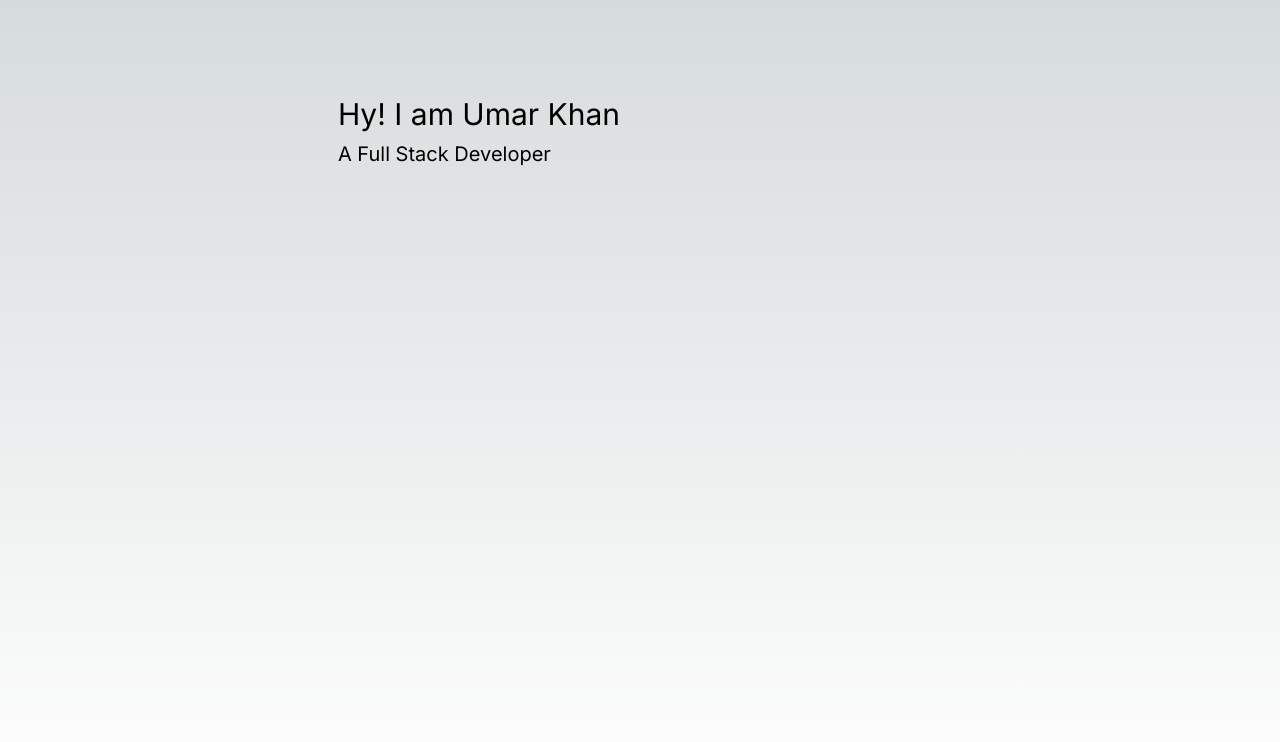
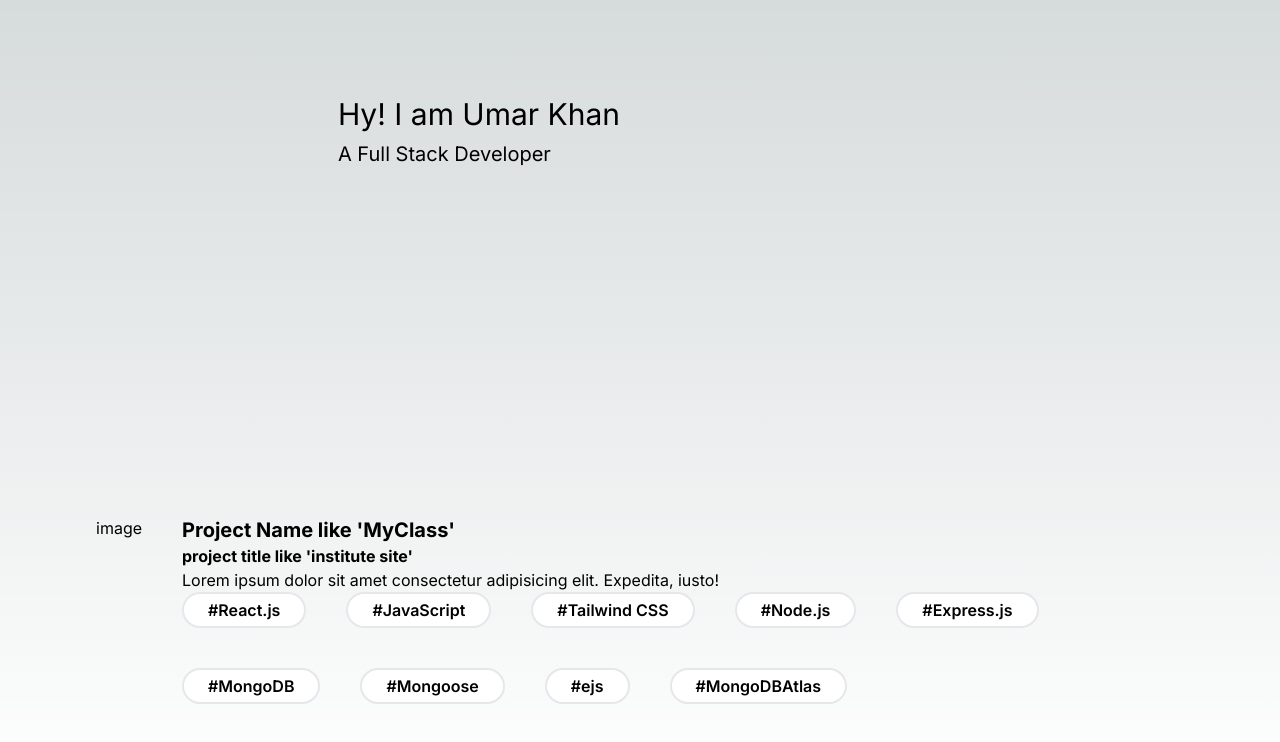
Before and after one commit to umar5727/Portfolio_-, a Next.js app: page / in a window 1280 px wide. Shown: the top 742 px of the page. Built offline with nearby package versions, Linux system fonts and the light colour scheme.

Commit message:
working on latest work

```diff
--- a/src/app/page.tsx
+++ b/src/app/page.tsx
@@ -1,3 +1,4 @@
+import LatestWork from "@/components/LatestWork";
 import Image from "next/image";
 
 export default function Home() {
@@ -9,8 +10,10 @@ export default function Home() {
           <h3 className="text-xl">A Full Stack Developer</h3>
         </div>
         <div>
-
         </div>
+      </section>
+      <section>
+        <LatestWork />
       </section>
     </main>
   );
--- /dev/null
+++ b/src/components/LatestWork.tsx
@@ -0,0 +1,52 @@
+import React from 'react'
+
+const LatestWork = () => {
+    return (
+        <div>
+            <div className='w-full flex justify-between gap-10 '>
+                <div>
+                    image
+                </div>
+                {/* left ends  */}
+                <div className=''>
+                    <h3 className='text-xl font-bold'>Project Name like 'MyClass'</h3>
+                    <strong>project title  like 'institute site'</strong>
+                    <p>Lorem ipsum dolor sit amet consectetur adipisicing elit. Expedita, iusto!</p>
+                    <div className='flex gap-10 flex-wrap'>
+                        <div className='w-fit border-[2px] py-1 px-6 font-semibold bg-white text-black rounded-full '>
+                            #React.js
+                        </div>
+                        <div className='w-fit border-[2px] py-1 px-6 font-semibold bg-white text-black rounded-full '>
+                            #JavaScript
+                        </div>
+                        <div className='w-fit border-[2px] py-1 px-6 font-semibold bg-white text-black rounded-full '>
+                            #Tailwind CSS
+                        </div>
+                        <div className='w-fit border-[2px] py-1 px-6 font-semibold bg-white text-black rounded-full '>
+                            #Node.js
+                        </div>
+                        <div className='w-fit border-[2px] py-1 px-6 font-semibold bg-white text-black rounded-full '>
+                            #Express.js
+                        </div>
+                        <div className='w-fit border-[2px] py-1 px-6 font-semibold bg-white text-black rounded-full '>
+                            #MongoDB
+                        </div>
+                        <div className='w-fit border-[2px] py-1 px-6 font-semibold bg-white text-black rounded-full '>
+                            #Mongoose
+                        </div>
+                        <div className='w-fit border-[2px] py-1 px-6 font-semibold bg-white text-black rounded-full '>
+                            #ejs
+                        </div>
+                        <div className='w-fit border-[2px] py-1 px-6 font-semibold bg-white text-black rounded-full '>
+                            #MongoDBAtlas
+                        </div>
+
+
+                    </div>
+                </div>
+            </div>
+        </div>
+    )
+}
+
+export default LatestWork
```
